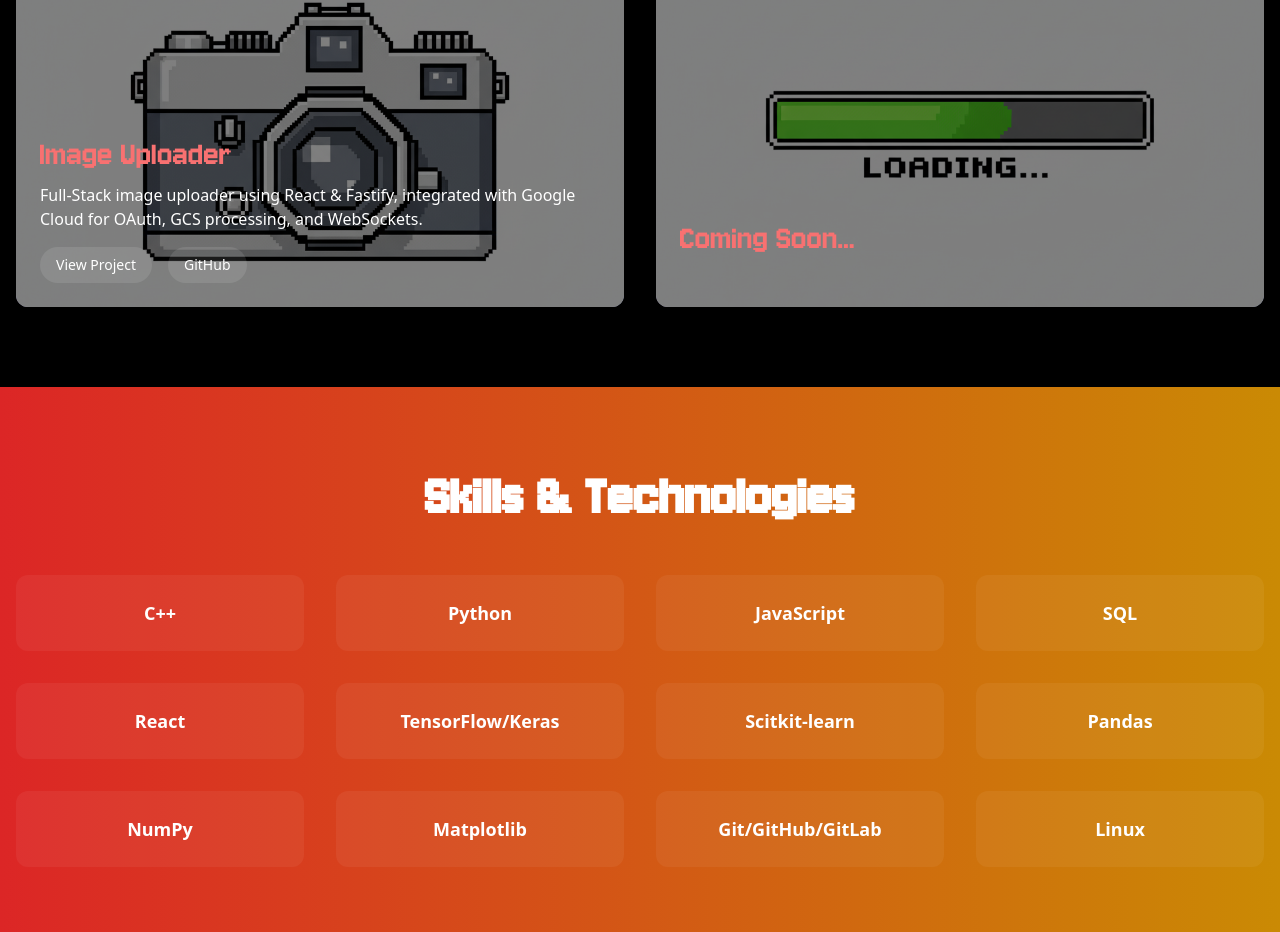
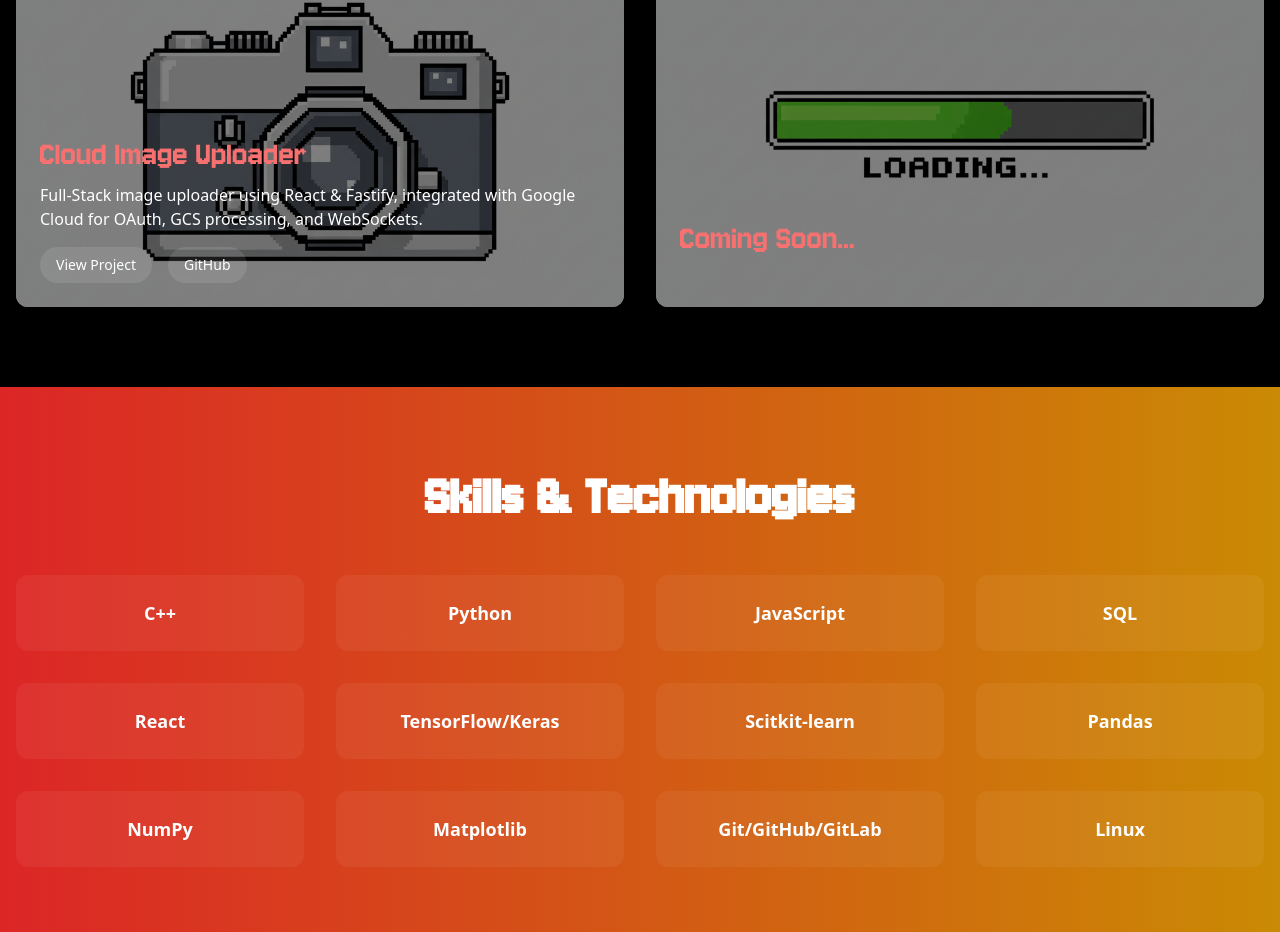
Before and after one commit to sathyak04/sathya-portfolio, a Next.js app: page / in a window 1280 px wide. Shown: the part 1397-2329 px from the top of the page. Built offline with nearby package versions, Linux system fonts and the light colour scheme.

Commit message:
name change

```diff
--- a/app/components/ProjectsSection.tsx
+++ b/app/components/ProjectsSection.tsx
@@ -23,7 +23,7 @@ const projects = [
 	},
 	{
 		id: 3,
-		title: 'Image Uploader',
+		title: 'Cloud Image Uploader',
 		description: 'Full-Stack image uploader using React & Fastify, integrated with Google Cloud for OAuth, GCS processing, and WebSockets.',
 		image: '/camera_bg.png',
 		projectLink: 'https://www.loom.com/share/ef4d8bebffdd469dbd50bd53634d68a4?sid=ce6bcf48-4483-470b-82d5-b9462efe9604',
```
